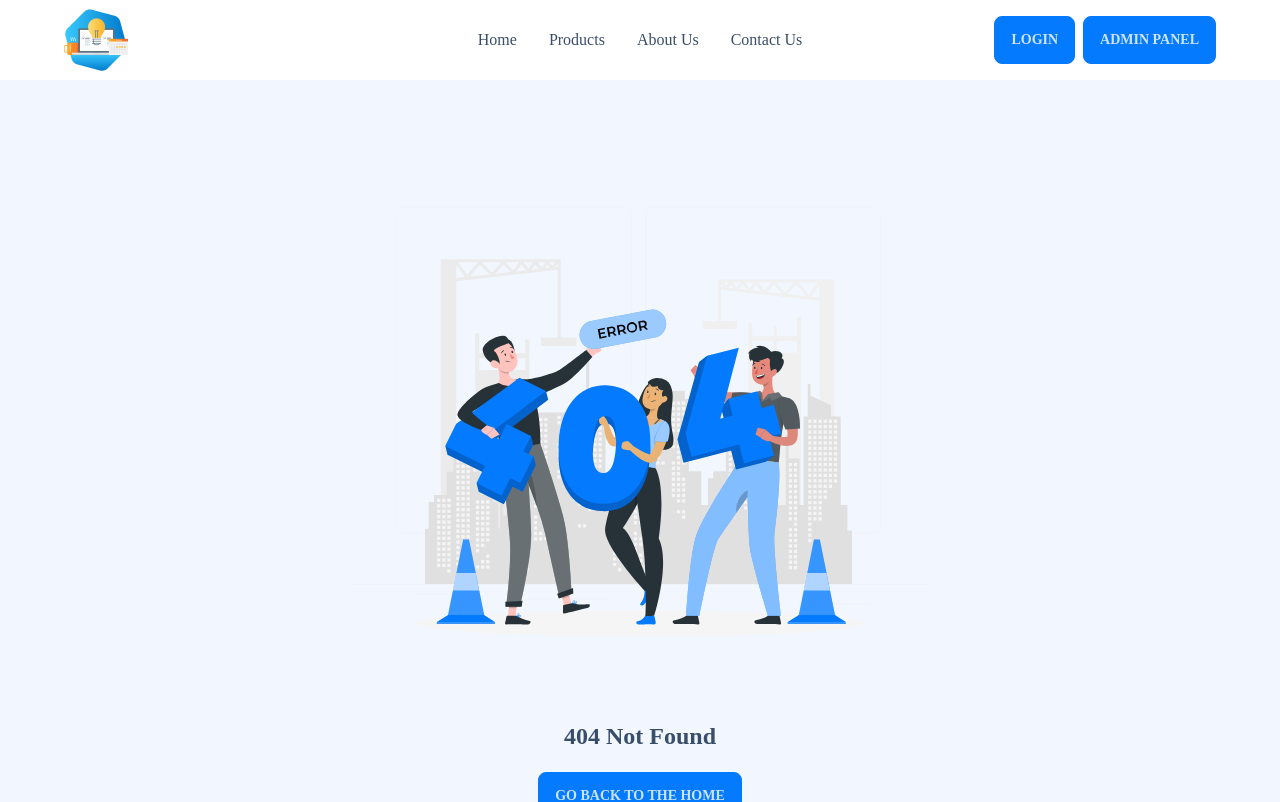
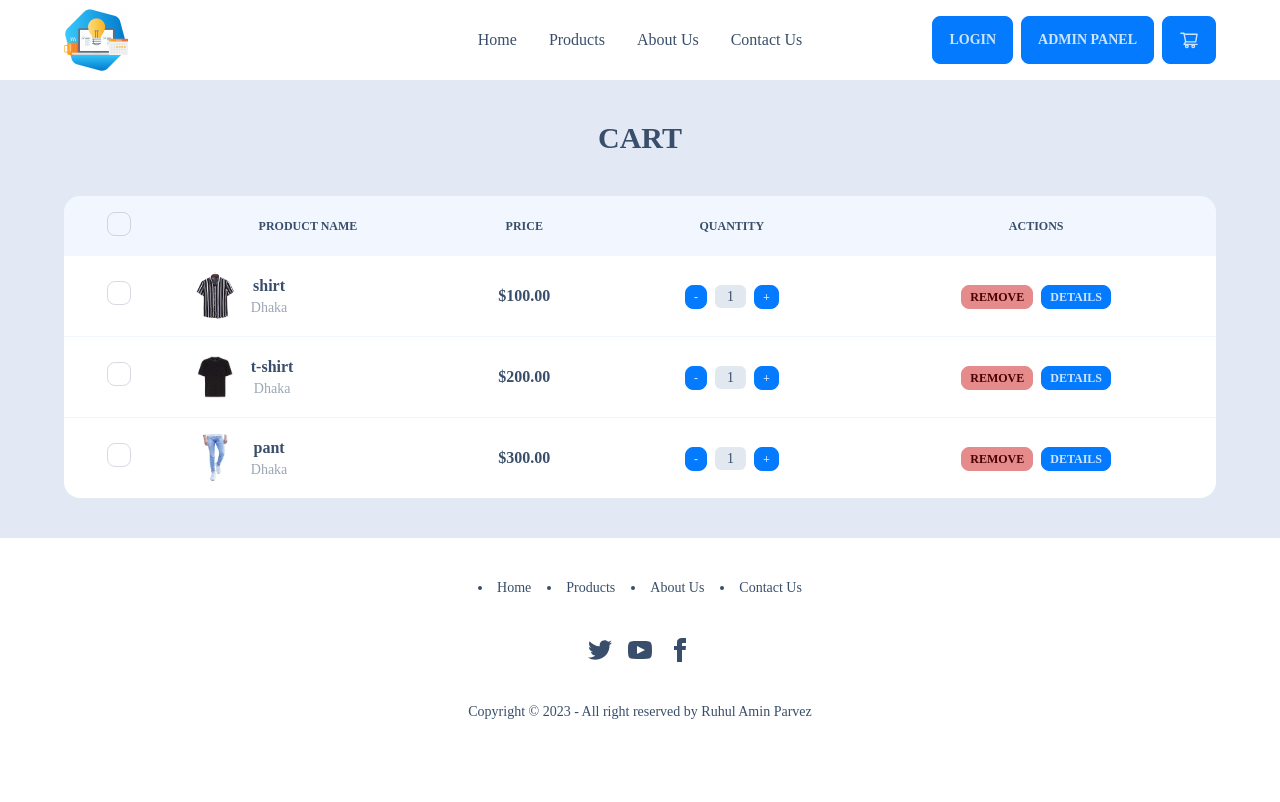
Before and after one commit to ruhulaminparvez/admin-panel-repliq, a React (Create React App) app: page /cart in a window 1280 px wide. Before the commit this address had no page. Shown: the top 802 px of the page. Built offline with nearby package versions, Linux system fonts and the light colour scheme; a web font is replaced by a local one.

Commit message:
Cart Page Design Done :octocat:

```diff
--- a/package.json
+++ b/package.json
@@ -11,6 +11,7 @@
     "react": "^18.2.0",
     "react-dom": "^18.2.0",
     "react-hook-form": "^7.43.5",
+    "react-icons": "^4.8.0",
     "react-phone-input-2": "^2.15.1",
     "react-router-dom": "^6.8.2",
     "react-scripts": "5.0.1",
--- /dev/null
+++ b/src/Pages/Dashboard/Dashboard.js
@@ -0,0 +1,24 @@
+import React from 'react';
+import { Link } from 'react-router-dom';
+import adminImg from '../../Assets/admin/admin.svg';
+
+const Dashboard = () => {
+    return (
+        <>
+            <div className="text-sm breadcrumbs">
+                <ul>
+                    <li><Link to="/">Home</Link></li>
+                    <li><Link to="/admin">Admin Dashboard</Link></li>
+                </ul>
+            </div>
+            <div className='flex justify-center items-center'>
+                <div className="card flex justify-center items-center mt-10">
+                        <h2 className="card-title">Admin Dashboard</h2>
+                        <img src={adminImg} alt="admin" className="w-full"/>
+                </div>
+            </div>
+        </>
+    );
+};
+
+export default Dashboard;
--- /dev/null
+++ b/src/Pages/Home/Cart/Cart.js
@@ -0,0 +1,75 @@
+import React from 'react';
+import cartData from './CartData';
+
+const Cart = () => {
+    return (
+        <div className='lg:px-16 bg-base-300'>
+            <div className='flex justify-center items-center pt-10'>
+                <h2 className='text-3xl font-bold uppercase'>Cart</h2>
+            </div>
+            <div className="overflow-x-auto w-full py-10">
+                <table className="table w-full">
+                    {/* head */}
+                    <thead>
+                    <tr className='text-center'>
+                        <th>
+                        <label>
+                            <input type="checkbox" className="checkbox" />
+                        </label>
+                        </th>
+                        <th>Product Name</th>
+                        <th>Price</th>
+                        <th>Quantity</th>
+                        <th>Actions</th>
+                    </tr>
+                    </thead>
+                    <tbody>
+                    {/* row 1 */}
+                    {
+                        cartData.length > 0 ? cartData.map((item, index) => {
+                            return (
+                                <tr className='text-center' key={index}>
+                                    <th>
+                                    <label>
+                                        <input type="checkbox" className="checkbox" />
+                                    </label>
+                                    </th>
+                                    <td>
+                                    <div className="flex jus items-center space-x-3">
+                                        <div className="avatar">
+                                        <div className="mask mask-squircle w-12 h-12">
+                                            <img src={item.image} alt={item.productName} />
+                                        </div>
+                                        </div>
+                                        <div>
+                                        <div className="font-bold">{item.productName}</div>
+                                        <div className="text-sm opacity-50">{item.location}</div>
+                                        </div>
+                                    </div>
+                                    </td>
+                                    <td>
+                                    <div className="font-bold">${item.price}.00</div>
+                                    </td>
+                                    <td>
+                                        <button className="btn btn-primary btn-xs mr-2">-</button>
+                                        <span className="text-sm bg-slate-200 px-3 py-1 rounded-md">{item.quantity}</span>
+                                        <button className="btn btn-primary btn-xs ml-2">+</button>
+                                    </td>
+                                    <th>
+                                    <button className="btn btn-error btn-xs mr-2">remove</button>
+                                    <button className="btn btn-primary btn-xs">details</button>
+                                    </th>
+                                </tr>
+                            )
+                        }) : <tr className='text-center'>
+                                <td colSpan='5'>No Data Found</td>
+                            </tr>
+                        }
+                    </tbody>
+                </table>
+            </div>
+        </div>
+    );
+};
+
+export default Cart;
--- /dev/null
+++ b/src/Pages/Home/Cart/CartData.js
@@ -0,0 +1,32 @@
+import shirt from '../../../Assets/products/shirt.jpg'
+import tshirt from '../../../Assets/products/t-shirt.jpeg'
+import pant from '../../../Assets/products/pant.jfif'
+
+const cartData = [
+    {
+        id: 1,
+        productName: 'shirt',
+        location: 'Dhaka',
+        price: 100,
+        quantity: 1,
+        image: shirt,
+    },
+    {
+        id: 2,
+        productName: 't-shirt',
+        location: 'Dhaka',
+        price: 200,
+        quantity: 1,
+        image: tshirt,
+    },
+    {
+        id: 3,
+        productName: 'pant',
+        location: 'Dhaka',
+        price: 300,
+        quantity: 1,
+        image: pant,
+    }
+]
+
+export default cartData;
--- a/src/Pages/Shared/NavBar/NavBar.js
+++ b/src/Pages/Shared/NavBar/NavBar.js
@@ -1,6 +1,7 @@
 import React from 'react';
 import { Link } from 'react-router-dom';
 import logo from '../../../Assets/logo/logos.png';
+import { AiOutlineShoppingCart } from 'react-icons/ai';
 
 const NavBar = () => {
   const navItems = (
@@ -42,7 +43,10 @@ const NavBar = () => {
         </div>
         <div className="navbar-end">
           <Link to="/login" className="btn btn-primary mr-2">LogIn</Link>
-          <Link to="/admin" className="btn btn-primary">Admin Panel</Link>
+          <Link to="/admin" className="btn btn-primary mr-2">Admin Panel</Link>
+          <Link to="/cart" className="btn btn-primary">
+            <AiOutlineShoppingCart className="text-xl" />
+          </Link>
         </div>
       </div>
     </>
--- /dev/null
+++ b/src/layouts/DashboardLayout.js
@@ -0,0 +1,30 @@
+import React from 'react';
+import { Outlet, Link } from 'react-router-dom';
+import NavBar from '../Pages/Shared/NavBar/NavBar';
+import Footer from '../Pages/Shared/Footer/Footer';
+
+const DashboardLayout = () => {
+    return (
+        <>
+           <div>
+            <NavBar/>
+            <div className="drawer drawer-mobile lg:px-16 bg-base-200">
+                <input id="dashboard-drawer" type="checkbox" className="drawer-toggle" />
+                <div className="drawer-content p-6">
+                    <Outlet></Outlet>
+                </div>
+                <div className="drawer-side bg-white">
+                    <label htmlFor="dashboard-drawer" className="drawer-overlay"></label>
+                    <ul className="menu p-4 w-80 text-base-content">
+                        <li><Link to="/admin" className='font-bold'>Admin Dashboard</Link></li>
+                    </ul>
+
+                </div>
+            </div>
+            <Footer/>
+            </div>
+        </>
+    );
+};
+
+export default DashboardLayout;
```
Also changed, not shown: src/Router/Routes/Routes.js (+11 -0 lines), src/Assets/admin/admin.svg (added), 1 other file (tests, documents, lock files or other folders).
